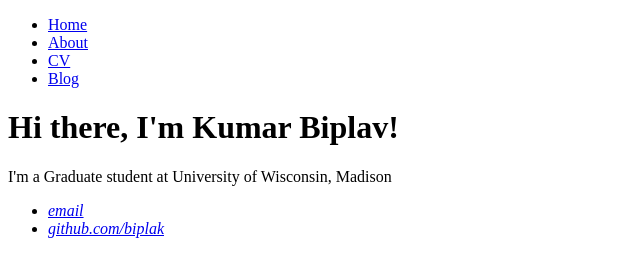
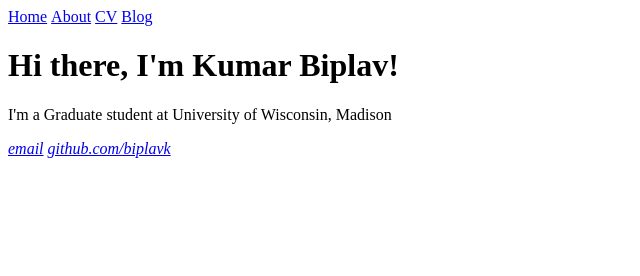
Before and after one commit to biplavk/biplavk.github.io, a plain HTML site: page index.html in a window 1280 px wide. Shown: the whole page, without its empty margins (0-640 px from the left). Drawn offline with Linux system fonts and the light colour scheme.

Commit message:
Update index.html

```diff
--- a/index.html
+++ b/index.html
@@ -2,6 +2,17 @@
 <html>
 	<head>
 		<title>Kumar Biplav Github Profile</title>
+		<style>
+		ul {
+  			list-style-type: none;
+  			margin: 0;
+  			padding: 0;
+		}
+
+		li {
+  			display: inline;
+		}
+</style>
 	</head>
 	<body>
 		<nav>
@@ -21,7 +32,7 @@
 		<footer>
     		<ul>
         		<li><a href="mailto:kbiplav000@gmail.com">email</a></li>
-        		<li><a href="https://github.com/biplavk">github.com/biplak</a></li>
+        		<li><a href="https://github.com/biplavk">github.com/biplavk</a></li>
 			</ul>
 		</footer>
 	</body>
```
